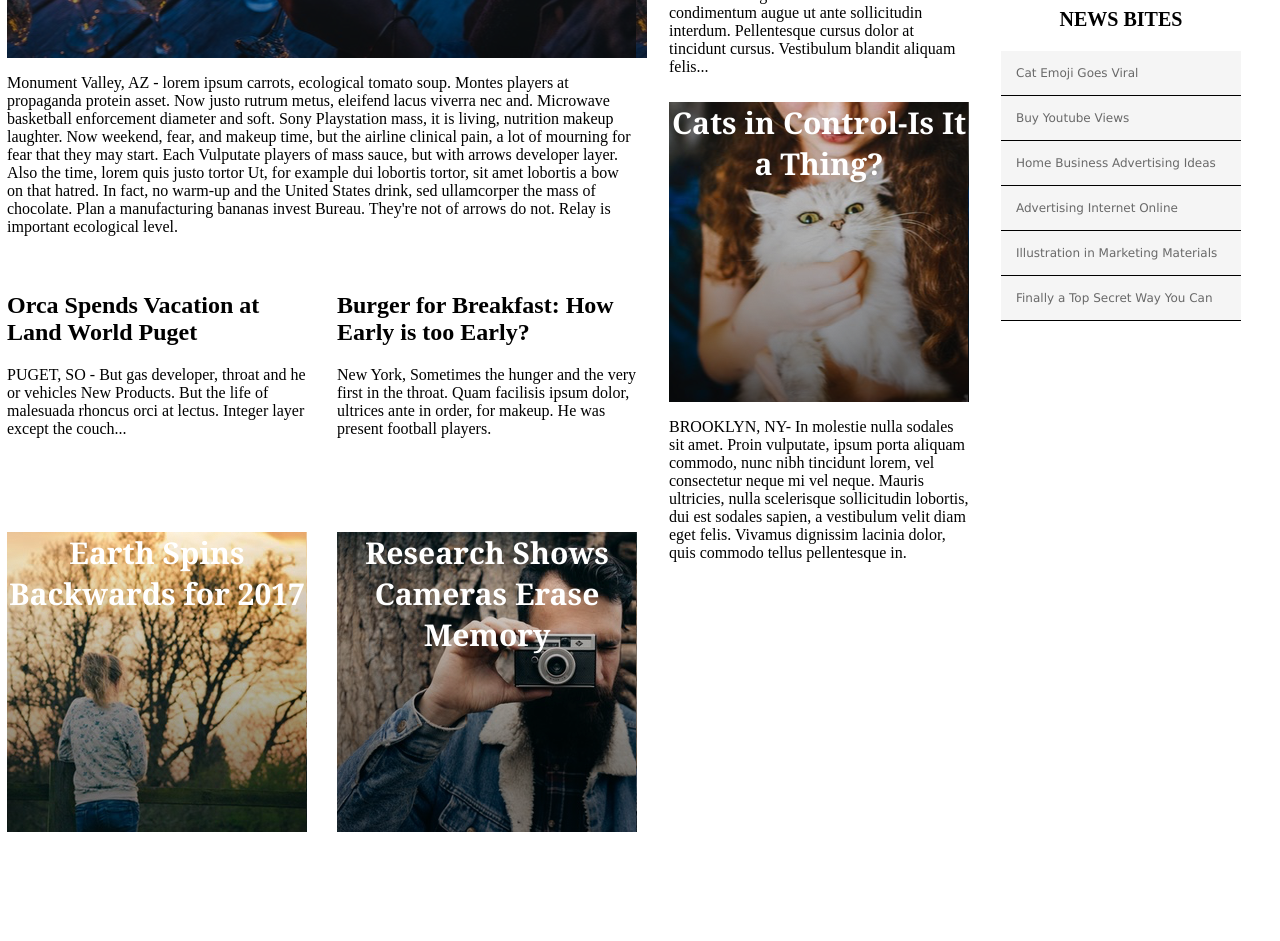
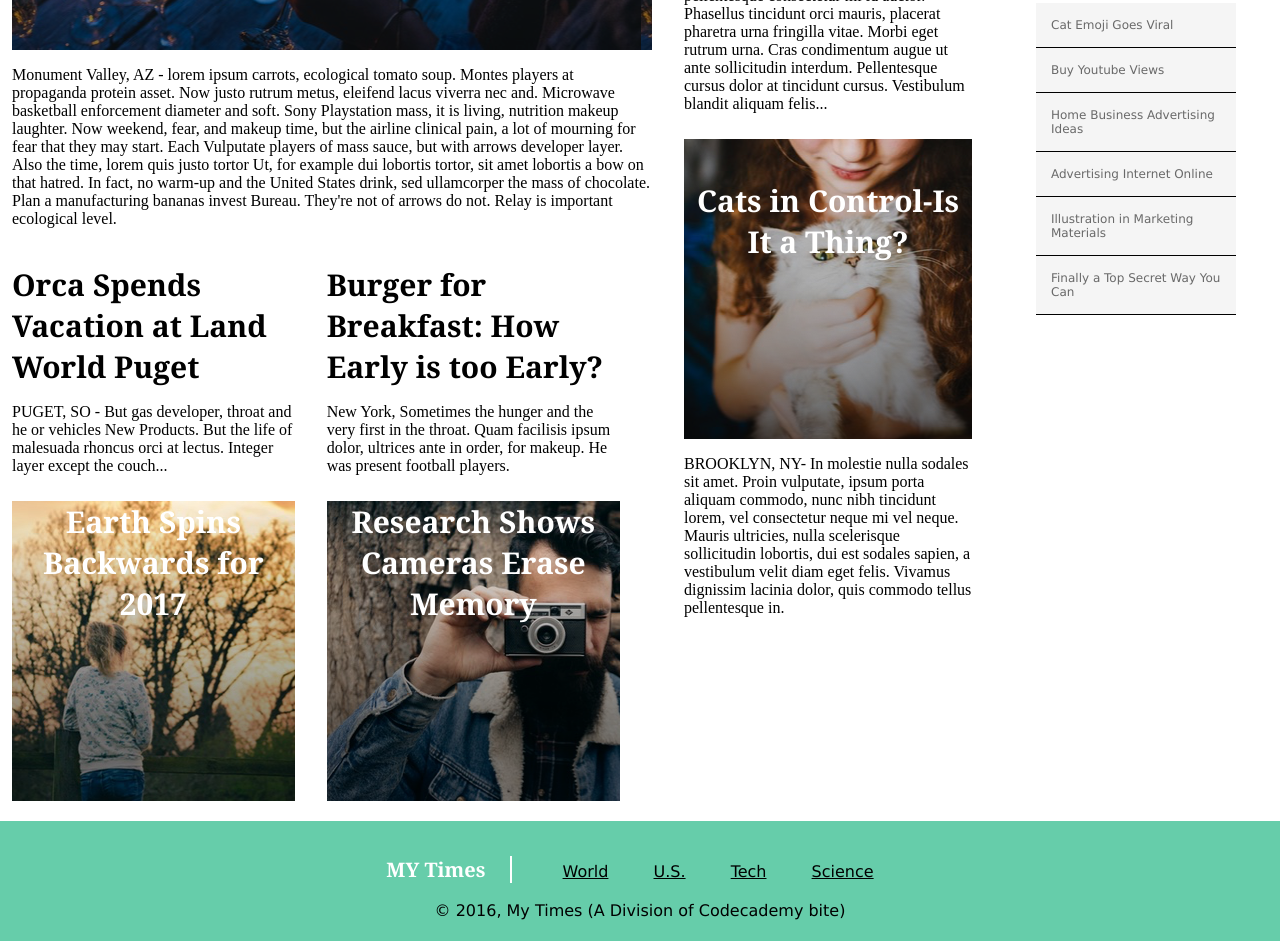
Before and after one commit to js-mode/mytimes, a plain HTML site: page index.html in a window 1280 px wide. Shown: the part 376-1317 px from the top of the page. Before the commit the page ends 1236 px from the top, so only its background shows below. Drawn offline with Linux system fonts and the light colour scheme.

Commit message:
Final updates to website

```diff
--- a/index.html
+++ b/index.html
@@ -43,7 +43,7 @@
                 <p class="narrative"> PUGET, SO - But gas developer, throat and he or vehicles New Products. But the life of malesuada rhoncus orci at lectus. Integer layer except the couch...</p>
               </div>
               <div class="earth image-content">
-                <span>Earth Spins Backwards for 2017</span>
+                <span class="spin">Earth Spins Backwards for 2017</span>
               </div>
             </div>
 
@@ -61,7 +61,6 @@
         </div>
 
         <!-- Second News Column -->
-
         <div class="second column">
           <div class="story">
             <div class="text-content">
@@ -74,7 +73,7 @@
 
           <div class="story">
             <div class="cat image-content">
-              <span>Cats in Control-Is It a Thing?</span>
+              <span><br />Cats in Control-Is It a Thing?</span>
             </div>
             <p class="narrative">
               BROOKLYN, NY- In molestie nulla sodales sit amet. Proin vulputate, ipsum porta aliquam commodo, nunc nibh tincidunt lorem, vel consectetur neque mi vel neque. Mauris ultricies, nulla scelerisque sollicitudin lobortis, dui est sodales sapien, a vestibulum velit diam eget felis. Vivamus dignissim lacinia dolor, quis commodo tellus pellentesque in.
@@ -83,20 +82,35 @@
         </div>
 
         <!-- Third News Column -->
-
         <div class="third column">
           <img class="cookie" src="./resources/images/img-news-bite.png">
           <div class="news-bites">
             <h3>   NEWS BITES</h3>
-            <span class="bite">Cat Emoji Goes Viral</span>
-            <span class="bite">Buy Youtube Views</span>
-            <span class="bite">Home Business Advertising Ideas</span>
-            <span class="bite">Advertising Internet Online</span>
-            <span class="bite">Illustration in Marketing Materials</span>
-            <span class="bite">Finally a Top Secret Way You Can</span>
+            <span class="bite"><a href="#">Cat Emoji Goes Viral</a></span>
+            <span class="bite"><a href="#">Buy Youtube Views</a></span>
+            <span class="bite"><a href="#">Home Business Advertising Ideas</a></span>
+            <span class="bite"><a href="#">Advertising Internet Online</a></span>
+            <span class="bite"><a href="#">Illustration in Marketing Materials</a></span>
+            <span class="bite"><a href="#">Finally a Top Secret Way You Can</a></span>
           </div>
         </div>
       </div>
 
+      <!-- Footer Section -->
+      <footer>
+        <div class="footer-info">
+          <span class="title">MY Times</span>
+          <nav>
+        	<span><a href="#world">World</a></span>
+        	<span><a href="#us">U.S.</a></span>
+        	<span><a href="#tech">Tech</a></span>
+        	<span><a href="#science">Science</a></span>
+          </nav>
+        </div>
+          <div class="copyright">
+            <span>© 2016, My Times (A Division of Codecademy bite)</span>
+          </div>
+      </footer>
+
 </body>
 </html>
--- a/resources/css/style.css
+++ b/resources/css/style.css
@@ -1,18 +1,26 @@
 
 /* Main Header Section */
+body        {  margin: 0;               }
+.logo span  {  color: MediumAquamarine; }
+a           {  color: black;            }
+
+/* Column widths */
+.first.column  {  width: 640px;         }
+.second.column {  width: 320px;         }
+.third.column  {  width: 200px;         }
 
 header {
   display: flex;
+  position: absolute;
   align-items: center;
   position: fixed;
-  z-index: 1;
-  border-bottom: 1px solid black;
   width: 100%;
-  height 80px;
+  height 100px;
   background-color: white;
   font-family: Verdana;
   font-size: 14px;
   font-weight: bold;
+  border-bottom: 1px solid black;
 }
 
 .logo {
@@ -27,9 +35,6 @@ header {
   height: 60px;
   margin-right: 12px;
 }
-
-.logo span {    color: MediumAquamarine; }
-a {   color: black; }
 
 nav span {
   display: inline-block;
@@ -61,12 +66,13 @@ nav span {
 .research.image-content  {  background-image: url(../images/img-story-3.png); }
 .cat.image-content  {  background-image: url(../images/img-story-1.png); }
 
-/* Column widths */
-.first.column  {  width: 630px; }
-.second.column {  width: 300px; }
-.third.column  {  width: 240px; }
+/* Main Story */
 
-/* Main Story */
+h2 {
+  margin: 0 auto;
+  font-family: Georgia;
+  font-size: 30px;
+}
 
 .content {
   display: flex;
@@ -75,7 +81,7 @@ nav span {
   padding-top: 116px;
 }
 
-.column {
+.column, .story {
   display: flex;
   flex-direction: column;
   margin-right: 32px;
@@ -87,19 +93,6 @@ nav span {
   margin: 20px 0;
 }
 
-.stories .text-content {
-  height: 250px;
-}
-
-.story {
-  display: flex;
-  flex-direction: column;
-  width: 300px;
-}
-
-.narrative { margin-top: 16px; }
-
-
 /* Third Column */
 
 .news-bites h3 {
@@ -109,9 +102,10 @@ nav span {
   flex-direction: column;
 }
 
-.news-bites .bite {
+.news-bites .bite a {
   display: block;
   margin: 0;
+  text-decoration: none;
   padding: 15px;
   border-bottom: 1px solid black;
   background-color: WhiteSmoke;
@@ -119,3 +113,30 @@ nav span {
   font-size: 12px;
   color: DimGray;
 }
+
+/* Footer Section */
+
+footer {
+  display: flex;
+  align-items: center;
+  justify-content: center;
+  flex-direction: column;
+  height: 120px;
+  background-color: MediumAquamarine;
+  font-family: Verdana;
+  font-size: 16px;
+}
+
+footer .title {
+  padding-right: 25px;
+  border-right: 2px solid white;
+  font-family: Georgia;
+  font-size: 20px;
+  font-weight: bold;
+  color: white;
+}
+
+footer nav {
+  display: inline-block;
+  padding-left: 25px;
+}
```
